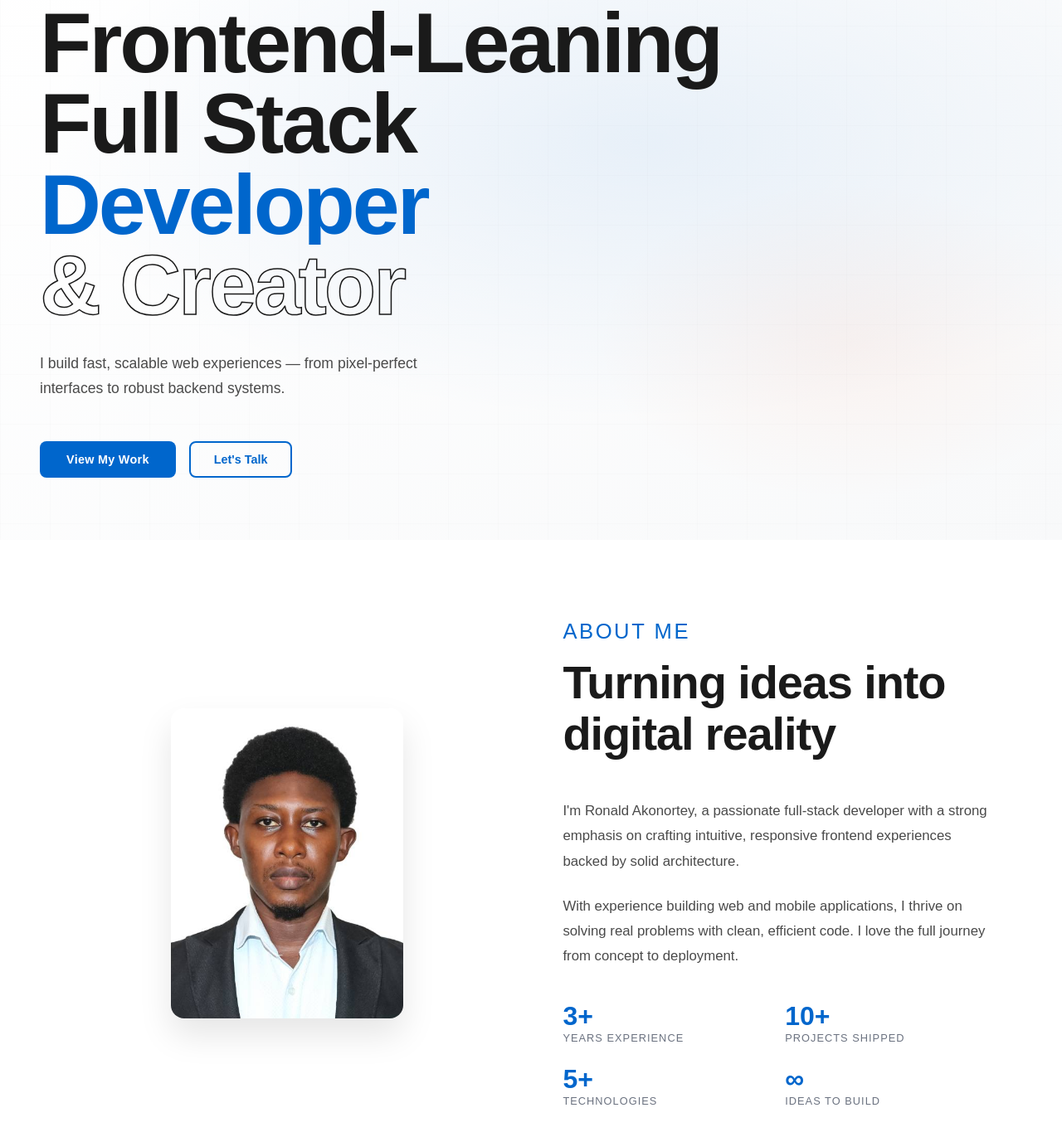
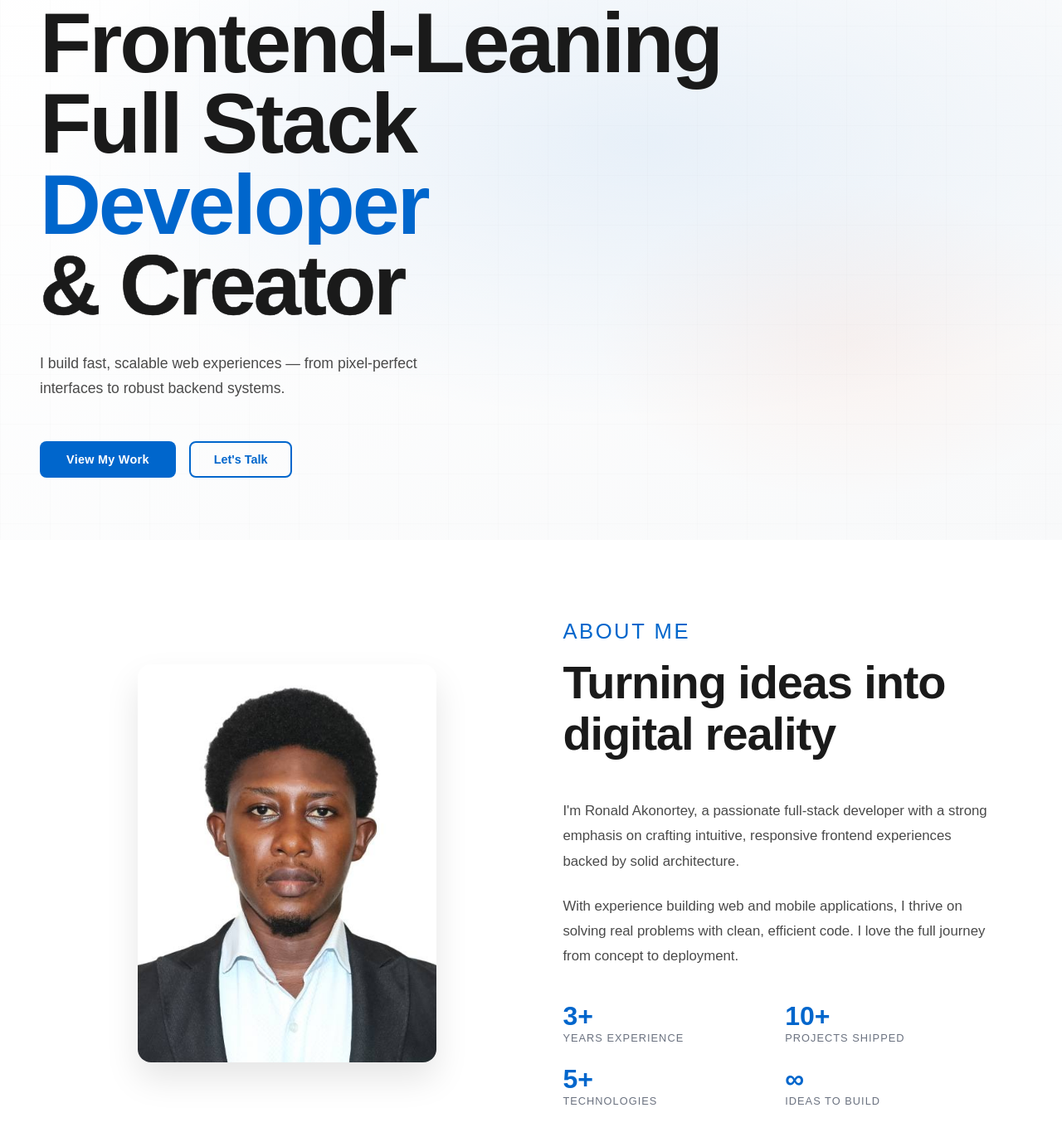
Before and after one commit to Ronnie-coder1/Ronald-Akonortey-Portfolio, a plain HTML site: page index.html in a window 1280 px wide. Shown: the part 149-1520 px from the top of the page at 83% size. Drawn offline with Linux system fonts and the light colour scheme.

Commit message:
Refine typography

```diff
--- a/index.html
+++ b/index.html
@@ -196,8 +196,8 @@
   h1 .line { display: block; overflow: hidden; }
   h1 .accent { color: var(--primary); }
   h1 .stroke {
-    -webkit-text-stroke: 1.5px var(--text);
-    color: transparent;
+    -webkit-text-stroke: 0.6px var(--text);
+
   }
   .hero-desc {
     font-size: clamp(0.95rem, 3vw, 1.1rem);
@@ -298,7 +298,7 @@
   }
   .about-image-wrap {
     position: relative;
-    max-width: clamp(180px, 60vw, 280px);
+    max-width: clamp(180px, 60vw, 360px);
     margin: 0 auto;
   }
   .about-image-wrap img {
@@ -633,7 +633,7 @@
       gap: clamp(2rem, 4vw, 3rem);
     }
     .about-image-wrap {
-      max-width: clamp(120px, 50vw, 200px);
+      max-width: clamp(190px, 70vw, 290px);
       margin: 0 auto;
     }
 
```
